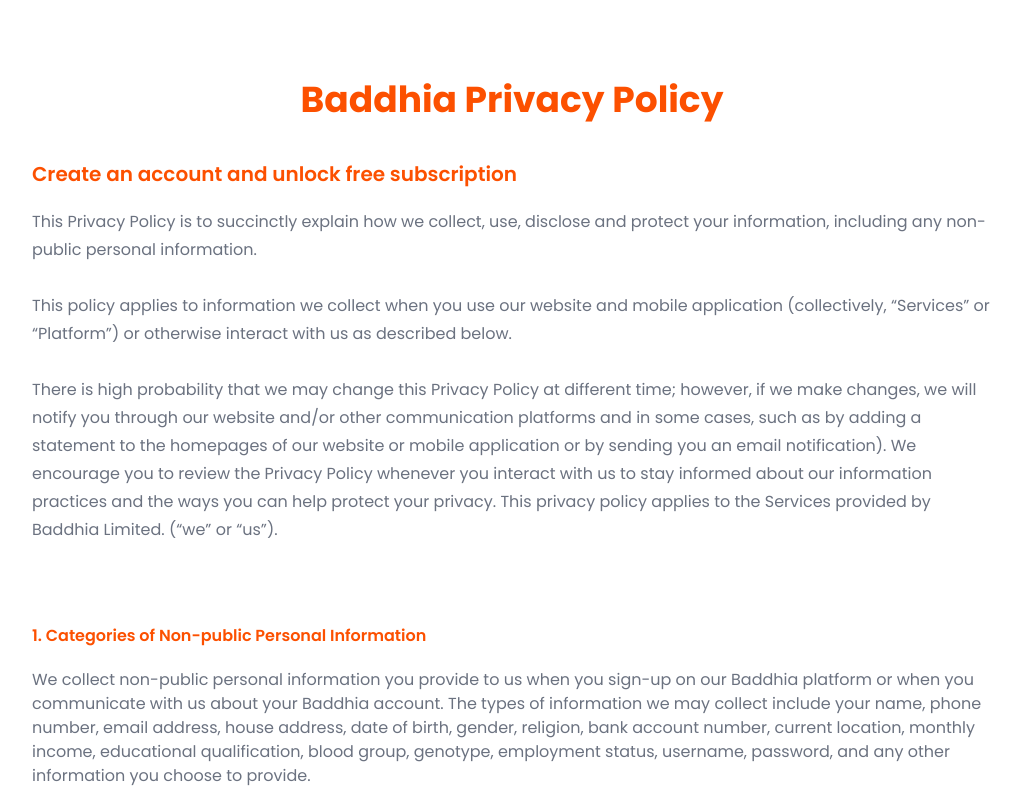
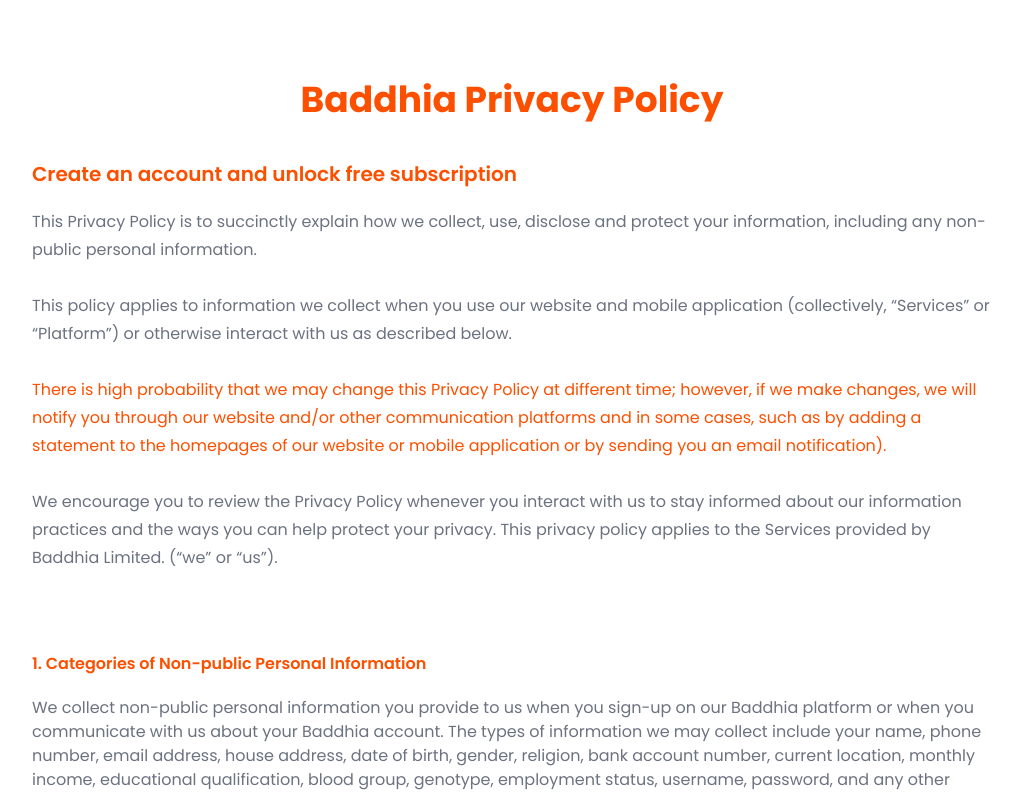
Before and after one commit to Tolutoon/baddhia, a React (Vite) app: page /privacy in a window 1280 px wide. Shown: the top 794 px of the page, without its empty margins (128-1149 px from the left). Built offline with nearby package versions, Linux system fonts and the light colour scheme.

Commit message:
in progress

```diff
--- a/src/pages/PrivacyPolicy.jsx
+++ b/src/pages/PrivacyPolicy.jsx
@@ -22,11 +22,11 @@ function PrivacyPolicy() {
           website and mobile application (collectively, “Services” or
           “Platform”) or otherwise interact with us as described below. <br />
           <br />
-          There is high probability that we may change this Privacy Policy at
+          <span className="text-baddhia-orange">There is high probability that we may change this Privacy Policy at
           different time; however, if we make changes, we will notify you
           through our website and/or other communication platforms and in some
           cases, such as by adding a statement to the homepages of our website
-          or mobile application or by sending you an email notification). We
+          or mobile application or by sending you an email notification).</span><br /><br /> We
           encourage you to review the Privacy Policy whenever you interact with
           us to stay informed about our information practices and the ways you
           can help protect your privacy. This privacy policy applies to the
```
